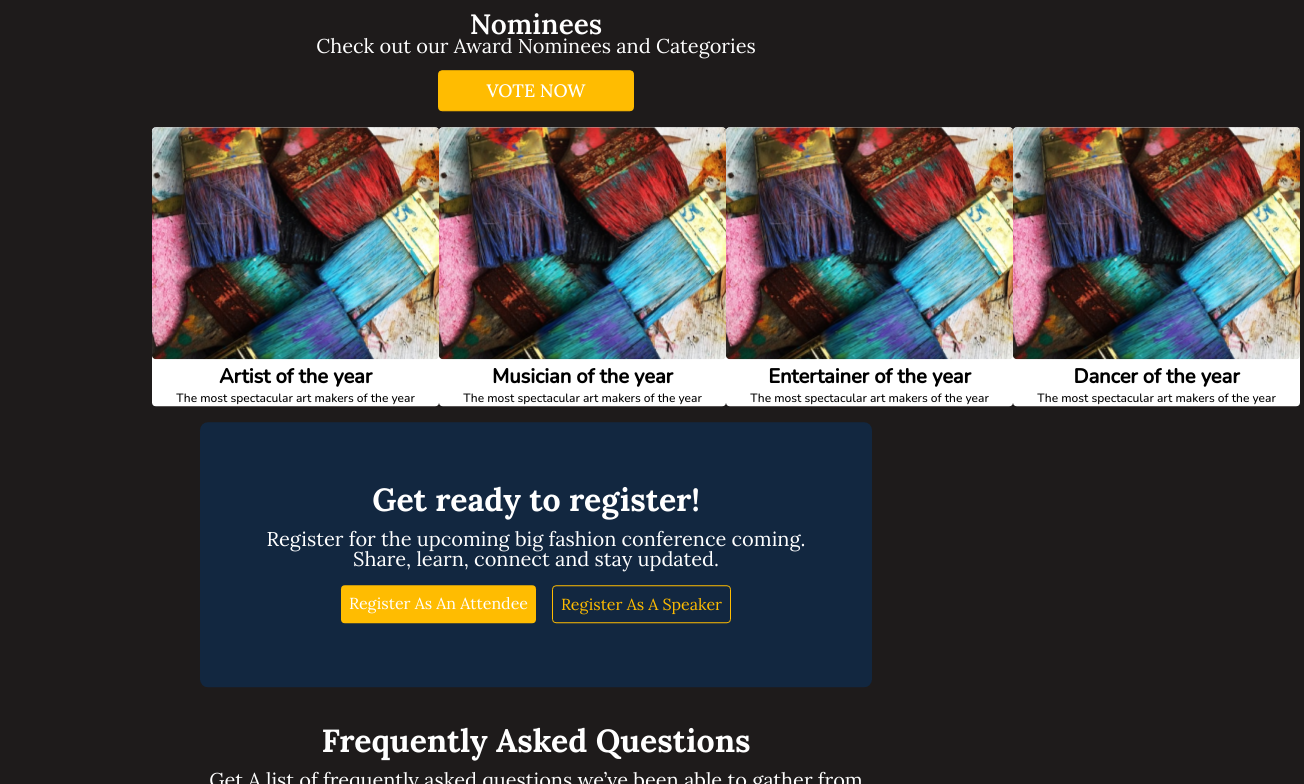
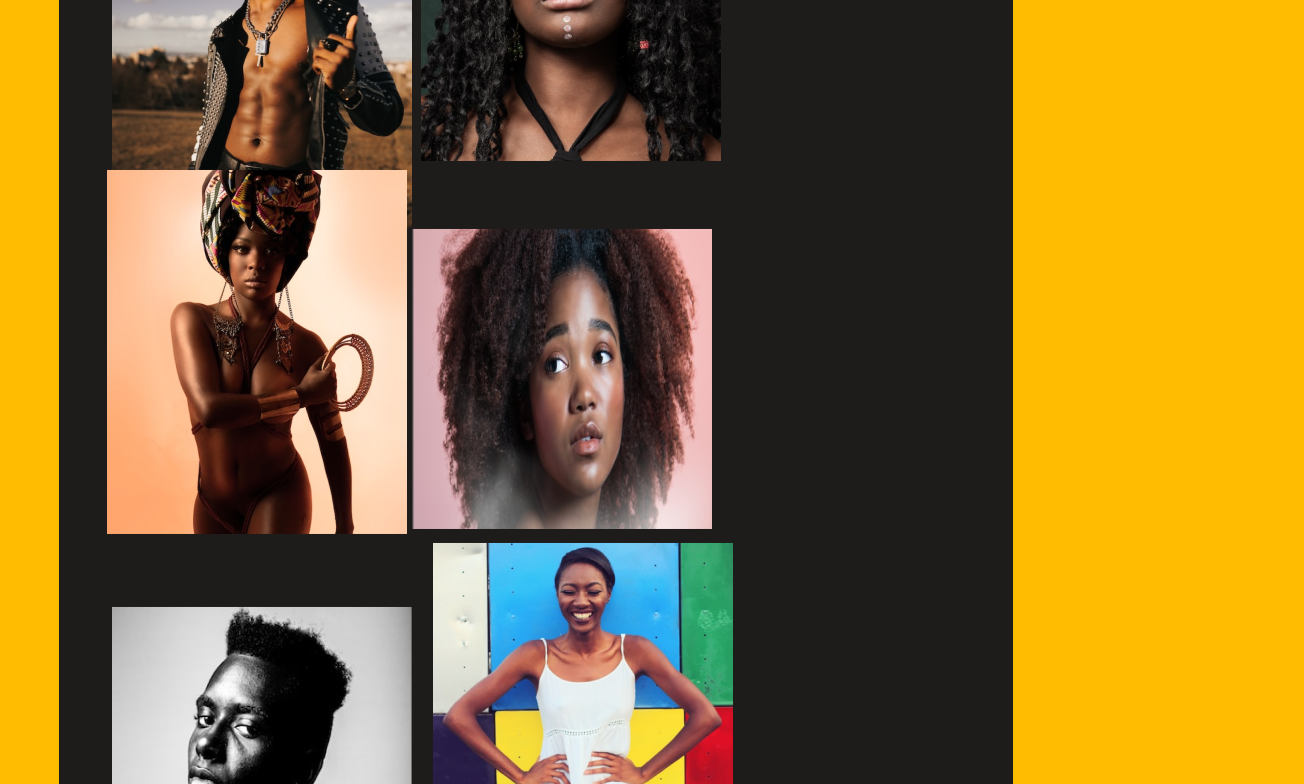
Before and after one commit to 1FarukDev/Kinflip, a React (Create React App) app: page / in a window 1536 px wide. Shown: the part 2800-3584 px from the top of the page, without its empty margins (232-1536 px from the left). Built offline with nearby package versions, Linux system fonts and the light colour scheme.

Commit message:
Still working

```diff
--- a/src/App.css
+++ b/src/App.css
@@ -1,15 +1,10 @@
 .App {
   text-align: center;
-  overflow-x : hidden;
+  overflow-x: hidden;
 }
-body{
+body {
   background: #1e1b1b;
   overflow-x: hidden;
-  position: absolute;
-  top: 200%;
-  left: 50%;
-  transform: translate(-50%, -50%);
-  max-width: 50%;
 }
 .App-logo {
   height: 40vmin;
@@ -19,6 +14,21 @@ body{
 @media (prefers-reduced-motion: no-preference) {
   .App-logo {
     animation: App-logo-spin infinite 20s linear;
+  }
+}
+@media screen and (min-width: 1500px) {
+  body{
+    background: #ffbc01;
+  }
+  main {
+    /* background: black; */
+    background: #1e1b1b;
+
+    position: absolute;
+    top: 340%;
+    left: 50%;
+    transform: translate(-50%, -50%);
+    max-width: 80%;
   }
 }
 
--- a/src/App.js
+++ b/src/App.js
@@ -70,7 +70,7 @@ function App() {
     );
   });
   return (
-    <>
+    <main>
       <Navbar />
       <Hero
         timerDays={timerDays}
@@ -85,7 +85,7 @@ function App() {
       <div id="nomineesDetails">{nomineesDetails}</div>
       <Faq />
       <Footer />
-    </>
+    </main>
   );
 }
 
--- a/src/components/nominees.css
+++ b/src/components/nominees.css
@@ -1,41 +1,3 @@
-/* #nominees {
-  margin: 0rem 3rem 0rem 3rem;
-  display: flex;
-  flex-direction: column;
-  justify-content: center;
-  align-items: center;
-  color: #ffff;
-}
-.nominees-text {
-  margin-top: 2rem;
-  font-family: "Lora", "sans";
-  font-size: 28px;
-  font-weight: 600;
-}
-.nominees--text {
-  font-family: "Lora";
-  font-size: 20px;
-  font-weight: 400;
-}
-a {
-  text-decoration: none;
-}
-.vote {
-  margin-top: 1rem;
-  background: rgba(255, 188, 1, 1);
-  padding: 0.5rem 3rem;
-  border-radius: 4px;
-  color: #ffff;
-  font-family: 'Lora';
-  font-size: 18px;
-  font-weight: 500;
-}
-.vote:hover{
-    background: none;
-    border: 1px solid rgba(255, 188, 1, 1);
-    transition: .5s ease-in-out;
-} */
-
 .Nominees-card {
   /* margin: 0rem 3rem 0rem 3rem; */
   background: white;
@@ -43,8 +5,12 @@ a {
   margin-bottom: 1rem;
 }
 #nomineesDetails {
-  display: grid;
-  grid-template-columns: repeat(4, 1fr);
+  display: flex;
+  flex-wrap: wrap;
+  justify-content: center;
+  align-items: center;
+  padding: .5rem;
+  /* grid-template-columns: repeat(4, 1fr); */
   place-items: center;
 }
 h4 {
```
